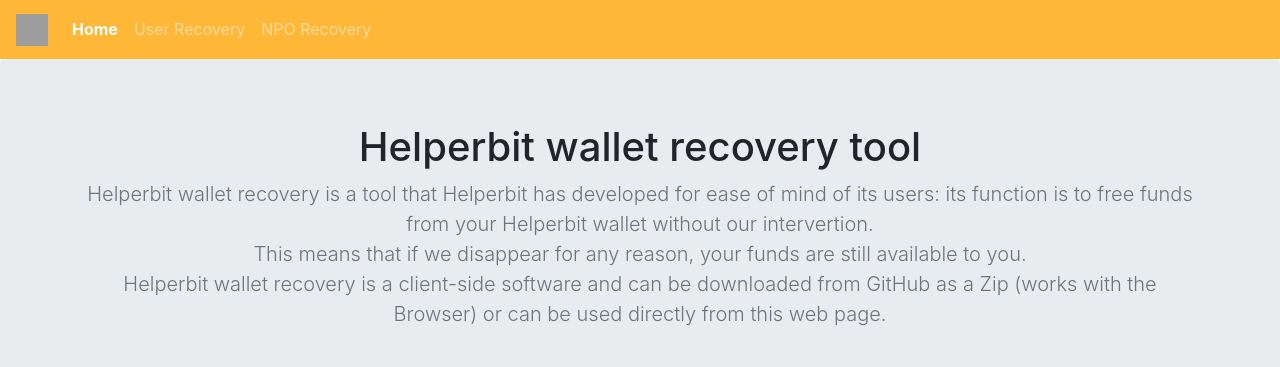
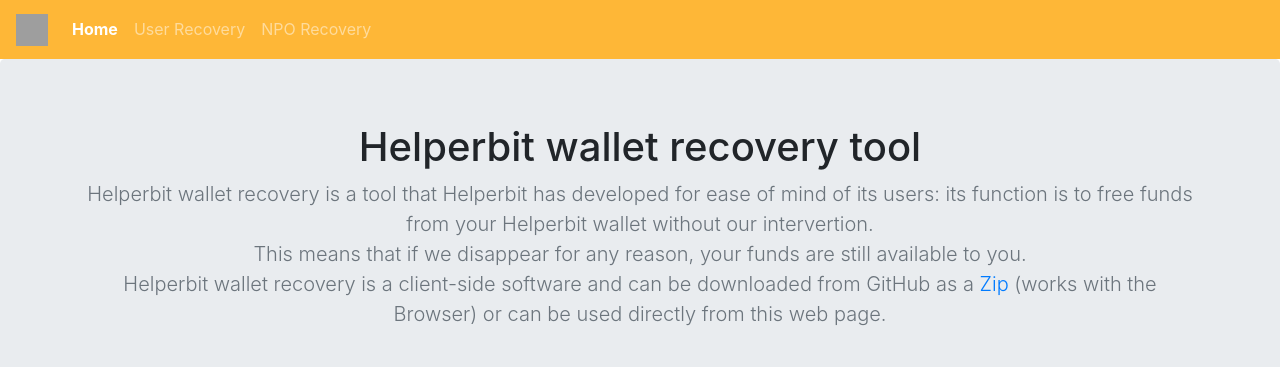
Before and after one commit to helperbit/wallet-recovery, an Angular app: page / in a window 1280 px wide. Shown: the top 367 px of the page. Built offline with nearby package versions, Linux system fonts and the light colour scheme; grey boxes are pictures that could not be loaded; what bip32, bip39, bitcoinjs-lib would draw is missing.

Commit message:
release zip link

```diff
--- a/src/app/app.component.html
+++ b/src/app/app.component.html
@@ -6,7 +6,8 @@
 		<p class="lead text-muted">Helperbit wallet recovery is a tool that Helperbit has developed for ease of mind of
 			its users: its function is to free funds from your Helperbit wallet without our intervertion.<br>
 			This means that if we disappear for any reason, your funds are still available to you.<br>
-			Helperbit wallet recovery is a client-side software and can be downloaded from GitHub as a Zip (works with
+			Helperbit wallet recovery is a client-side software and can be downloaded from GitHub as a
+			<a href="https://github.com/helperbit/wallet-recovery/archive/v1.0.0.zip">Zip</a> (works with
 			the Browser) or can be used directly from this web page. </p>
 		<br>
 		<p>
```
Also changed, not shown: 3 other files (tests, documents, lock files or other folders).
